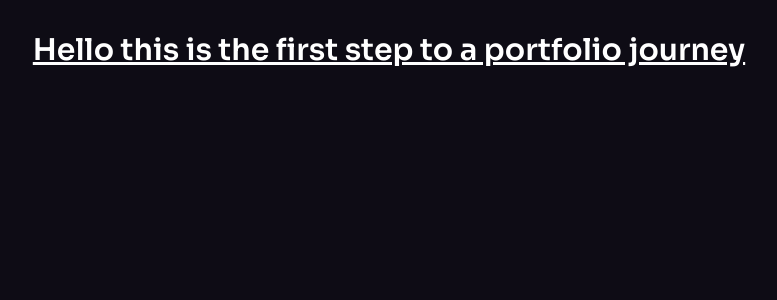
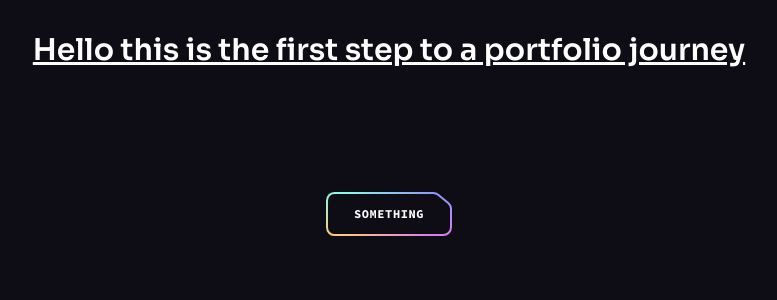
Before and after one commit to Dz-devz/Personal-Portfolio, a React (Vite) app: page / in a window 1280 px wide. Shown: the top 300 px of the page, without its empty margins (251-1028 px from the left). Built offline with nearby package versions, Linux system fonts and the light colour scheme.

Commit message:
chore: added button gradient and button components

```diff
--- a/src/App.tsx
+++ b/src/App.tsx
@@ -1,13 +1,21 @@
-import './App.css'
+import "./App.css";
+import ButtonGradient from "./assets/svg/ButtonGradient";
+import Button from "./components/button";
 
 function App() {
-
-
   return (
     <>
-      <h1 className='text-3xl font-bold underline'>Hello this is the first step to a portfolio journey</h1>
+      <h1 className="text-3xl font-bold underline">
+        Hello this is the first step to a portfolio journey
+      </h1>
+
+      <div className="pt-[4.7rem] lg:pt-[5.25rem] overflow-hidden">
+        <Button className="mt-10">Something</Button>
+      </div>
+
+      <ButtonGradient />
     </>
-  )
+  );
 }
 
-export default App
+export default App;
--- /dev/null
+++ b/src/assets/svg/ButtonGradient.tsx
@@ -0,0 +1,32 @@
+const ButtonGradient = () => {
+  return (
+    <svg className="block" width={0} height={0}>
+      <defs>
+        <linearGradient id="btn-left" x1="50%" x2="50%" y1="0%" y2="100%">
+          <stop offset="0%" stopColor="#89F9E8" />
+          <stop offset="100%" stopColor="#FACB7B" />
+        </linearGradient>
+        <linearGradient id="btn-top" x1="100%" x2="0%" y1="50%" y2="50%">
+          <stop offset="0%" stopColor="#D87CEE" />
+          <stop offset="100%" stopColor="#FACB7B" />
+        </linearGradient>
+        <linearGradient id="btn-bottom" x1="100%" x2="0%" y1="50%" y2="50%">
+          <stop offset="0%" stopColor="#9099FC" />
+          <stop offset="100%" stopColor="#89F9E8" />
+        </linearGradient>
+        <linearGradient
+          id="btn-right"
+          x1="14.635%"
+          x2="14.635%"
+          y1="0%"
+          y2="100%"
+        >
+          <stop offset="0%" stopColor="#9099FC" />
+          <stop offset="100%" stopColor="#D87CEE" />
+        </linearGradient>
+      </defs>
+    </svg>
+  );
+};
+
+export default ButtonGradient;
--- /dev/null
+++ b/src/assets/svg/ButtonSvg.tsx
@@ -0,0 +1,60 @@
+const ButtonSvg = (white) => (
+  <>
+    <svg
+      className="absolute top-0 left-0"
+      width="21"
+      height="44"
+      viewBox="0 0 21 44"
+    >
+      <path
+        fill={white ? "white" : "none"}
+        stroke={white ? "white" : "url(#btn-left)"} // mentioned in ButtonGradient.jsx
+        strokeWidth="2"
+        d="M21,43.00005 L8.11111,43.00005 C4.18375,43.00005 1,39.58105 1,35.36365 L1,8.63637 C1,4.41892 4.18375,1 8.11111,1 L21,1"
+      />
+    </svg>
+    <svg
+      className="absolute top-0 left-[1.3125rem] w-[calc(100%-2.625rem)]"
+      height="44"
+      viewBox="0 0 100 44"
+      preserveAspectRatio="none"
+      fill={white ? "white" : "none"}
+    >
+      {white ? (
+        <polygon
+          fill="white"
+          fillRule="nonzero"
+          points="100 0 100 44 0 44 0 0"
+        />
+      ) : (
+        <>
+          <polygon
+            fill="url(#btn-top)" // mentioned in ButtonGradient.jsx
+            fillRule="nonzero"
+            points="100 42 100 44 0 44 0 42"
+          />
+          <polygon
+            fill="url(#btn-bottom)" // mentioned in ButtonGradient.jsx
+            fillRule="nonzero"
+            points="100 0 100 2 0 2 0 0"
+          />
+        </>
+      )}
+    </svg>
+    <svg
+      className="absolute top-0 right-0"
+      width="21"
+      height="44"
+      viewBox="0 0 21 44"
+    >
+      <path
+        fill={white ? "white" : "none"}
+        stroke={white ? "white" : "url(#btn-right)"} // mentioned in ButtonGradient.jsx
+        strokeWidth="2"
+        d="M0,43.00005 L5.028,43.00005 L12.24,43.00005 C16.526,43.00005 20,39.58105 20,35.36365 L20,16.85855 C20,14.59295 18.978,12.44425 17.209,10.99335 L7.187,2.77111 C5.792,1.62675 4.034,1 2.217,1 L0,1"
+      />
+    </svg>
+  </>
+);
+
+export default ButtonSvg;
--- /dev/null
+++ b/src/components/button.tsx
@@ -0,0 +1,42 @@
+import ButtonSvg from "../assets/svg/ButtonSvg";
+
+interface ButtonProps {
+  className?: string;
+  href?: string;
+  onClick?: () => void;
+  px?: string;
+  white?: boolean;
+  children: React.ReactNode;
+}
+
+const Button: React.FC<ButtonProps> = ({
+  className,
+  href,
+  px,
+  white,
+  children,
+}) => {
+  const classes = `button relative inline-flex items-center justify-center h-11 transition-colors hover:text-color-1 ${
+    px || "px-7"
+  } ${white ? "text-n-8" : "text-n-1"} ${className || ""}`;
+
+  const spanClasses = "relative z-10";
+
+  const renderButton = () => (
+    <button className={classes}>
+      <span className={spanClasses}>{children}</span>
+      {ButtonSvg(white)}
+    </button>
+  );
+
+  const renderLink = () => (
+    <a href={href} className={classes}>
+      <span className={spanClasses}>{children}</span>
+      {ButtonSvg(white)}
+    </a>
+  );
+
+  return href ? renderLink() : renderButton();
+};
+
+export default Button;
```
Also changed, not shown: tsconfig.json (+11 -1 lines), src/assets/dz-dev.svg (renamed from src/assets/dz-dev.svg.svg).
